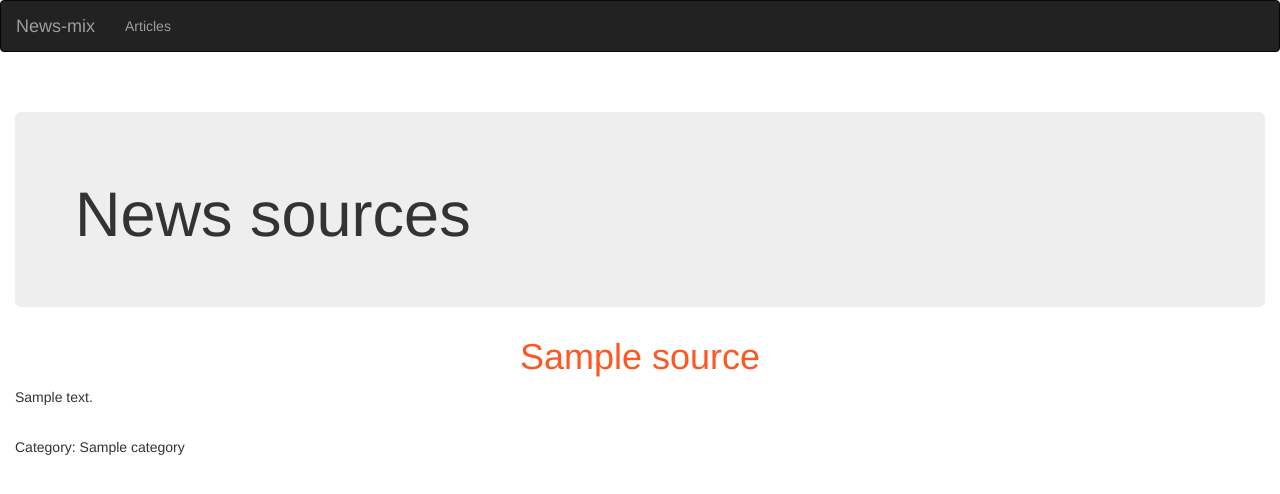
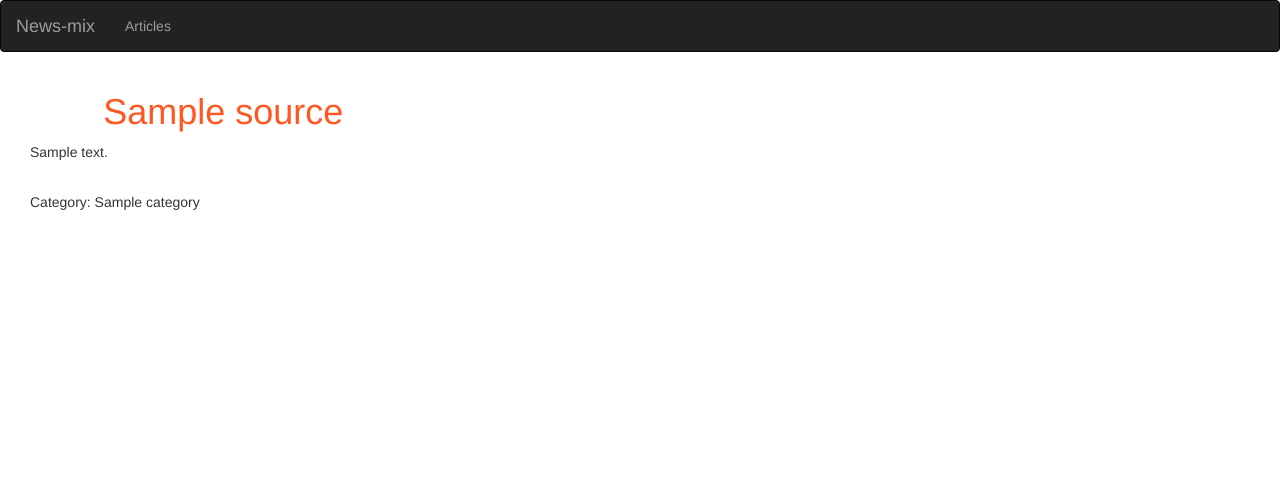
Before and after one commit to Bnabz/news-mix, a Flask app: page / in a window 1280 px wide. Shown: the top 494 px of the page. Run offline with Flask 2, Linux system fonts and the light colour scheme; a database or web service that is not in the repository returns one stand-in record (values such as "Sample title"); data that the repository does not hold is empty; some libraries are stand-ins or nearby versions.

Commit message:
add  cards for sources

```diff
--- a/app/main/views.py
+++ b/app/main/views.py
@@ -5,6 +5,5 @@ from ..requests import get_sources
 @main.route('/')
 def index():
     sources = get_sources()
-    print(sources)
     if sources:
         return render_template('index.html', sources=sources)
--- a/app/templates/macros.html
+++ b/app/templates/macros.html
@@ -23,18 +23,12 @@
 {% endmacro %}
 
 {% macro display_sources(sources) %}
-<div class="container-fluid sources">
-    <div>
-        <br><br>
-    </div>
-    <div class="jumbotron hjumbo">
-        <div class="overlay">
-            <h1 class="text-white txt">News sources</h1>
-        </div>
-    </div>
-    <div class="card-columns">
+<div class="container-fluid">
+    <div class="row"></div>
+
+    <div class="card-columns ">
         {% for source in sources %}
-        <div class="card">
+        <div class="card col-md-4 ">
             <div class="card-header ch" style="opacity:1;">
                 <a href="/article/{{source.id}}" class="htext" style="color:#ff5722; font-size:18px;"><h1 class="text-center" name = >{{source.name}}</h1></a>
             </div>
@@ -46,5 +40,6 @@
         </div>
         {% endfor %}
     </div>
+    </div>
 </div>
 {% endmacro %}
```
